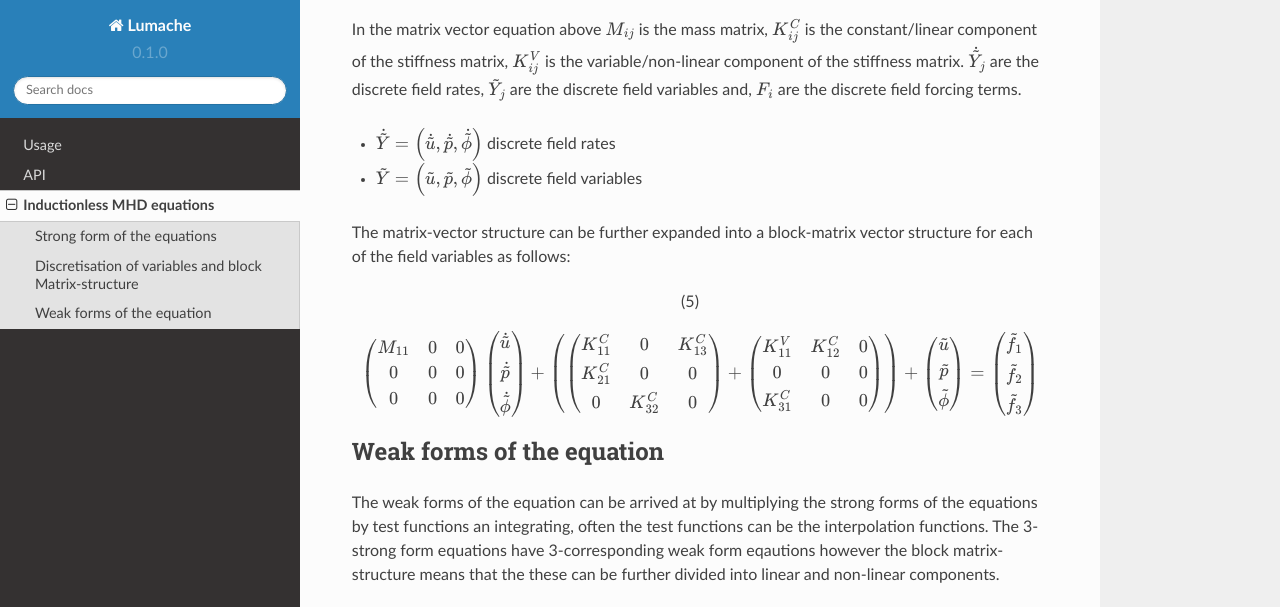
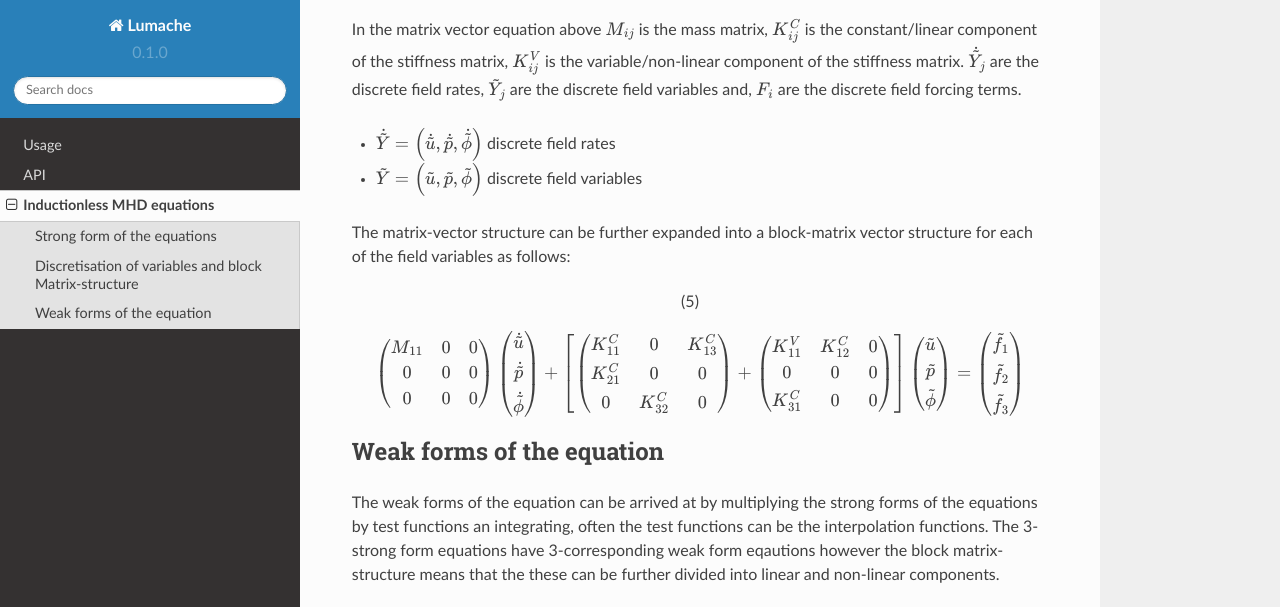
Before and after one commit to sohail69/MHD_mfem_practice, a Sphinx documentation site: the page built from documentation/docs/source/inductionlessmhd.rst, in a window 1280 px wide and 900 px high, scrolled down 1515 px, cut to the strip 0-607 px from the top of the window. Built offline with Sphinx 7.4.7 and the Read the Docs theme 2.0.0, drawn with Linux system fonts in a browser that asks for light colours.

```diff
--- a/documentation/docs/source/inductionlessmhd.rst
+++ b/documentation/docs/source/inductionlessmhd.rst
@@ -75,10 +75,10 @@ as follows:
 
 .. math:: \begin{pmatrix} M_{11} & 0 & 0 \\ 0 & 0 & 0 \\ 0 & 0 & 0 \end{pmatrix}
           \begin{pmatrix} \dot{\tilde{u}} \\ \dot{\tilde{p}} \\ \dot{\tilde{\phi}} \end{pmatrix}  +
-          \left(
+          \left[
           \begin{pmatrix} K^{C}_{11} & 0 & K^{C}_{13} \\ K^{C}_{21} & 0 & 0 \\ 0 & K^{C}_{32} & 0 \end{pmatrix} +
           \begin{pmatrix} K^{V}_{11} & K^{C}_{12} & 0 \\ 0 & 0 & 0 \\ K^{C}_{31} & 0 & 0 \end{pmatrix}
-          \right) +
+          \right]
           \begin{pmatrix} \tilde{u} \\ \tilde{p} \\ \tilde{\phi} \end{pmatrix}  =
           \begin{pmatrix} \tilde{f_{1}} \\ \tilde{f_{2}} \\ \tilde{f_{3}} \end{pmatrix}
    :label: blockmatrixvectorstructure
```
